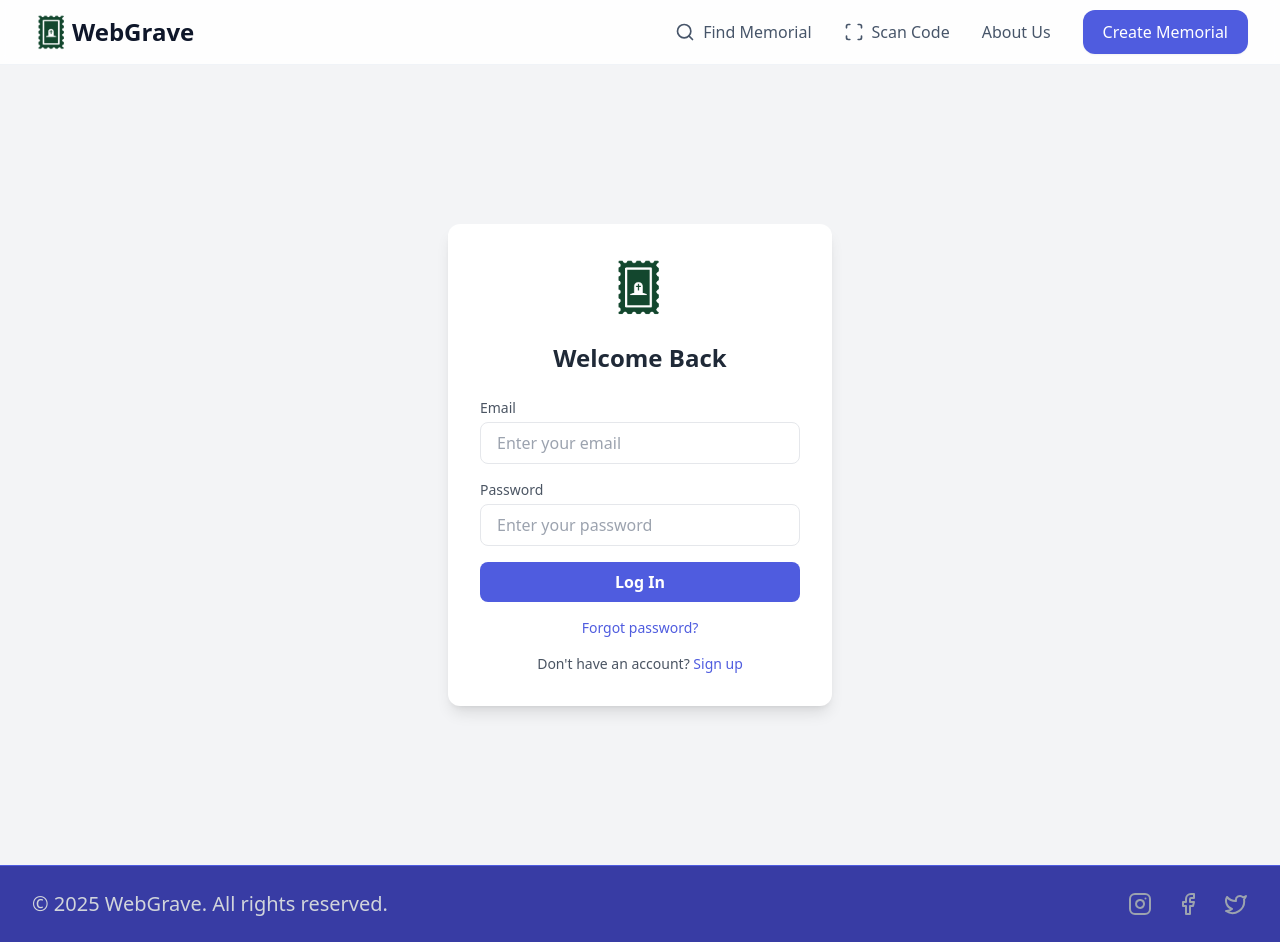
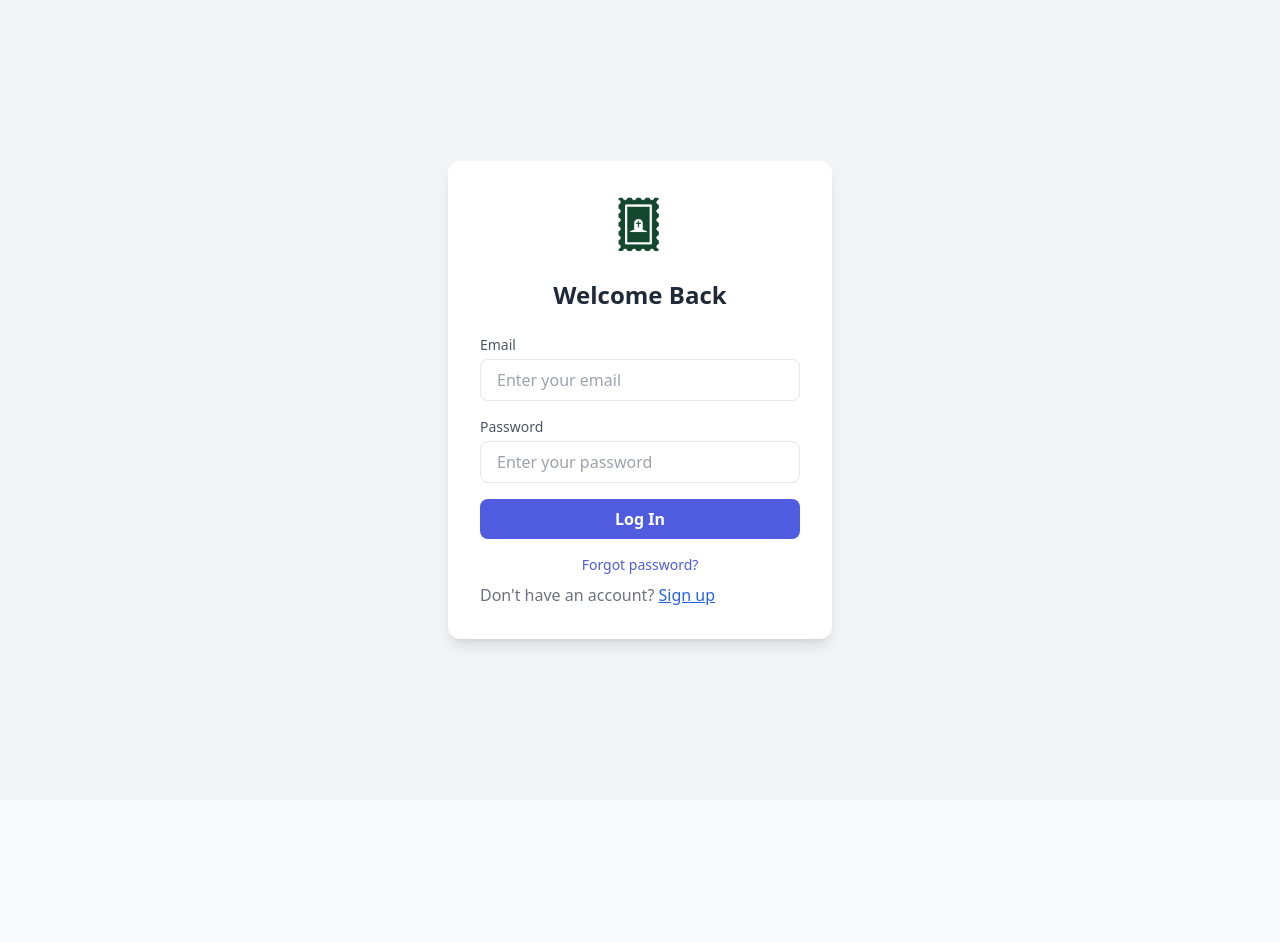
Before and after one commit to AregawiF/webgrave, a React (Vite) app in the folder client/: page / in a window 1280 px wide. Both pictures are taken after a click on the button "Login". After the commit the page ends 800 px from the top, so only its background shows below. Built offline with nearby package versions, Linux system fonts and the light colour scheme; a web font is replaced by a local one.

Commit message:
authentication

```diff
--- a/client/src/App.tsx
+++ b/client/src/App.tsx
@@ -1,4 +1,4 @@
-import React, { useState } from 'react';
+import React, { useEffect, useState } from 'react';
 import { Header } from './components/Header';
 import { Hero } from './components/Hero';
 import { Footer } from './components/Footer';
@@ -11,35 +11,69 @@ import Login from './components/Login';
 
 function App() {
   const [currentPage, setCurrentPage] = useState<'home' | 'create' | 'scan' | 'find' | 'about' | 'login' | 'signup'>('home');
+  const [isAuthenticated, setIsAuthenticated] = useState<boolean>(false);
+
+  // Check authentication state from local storage
+  useEffect(() => {
+    const authStatus = localStorage.getItem('isAuthenticated');
+    setIsAuthenticated(authStatus === 'true');
+  }, []);
+
+  // Function to handle login (sets authentication in local storage)
+  const handleLogin = () => {
+    localStorage.setItem('isAuthenticated', 'true');
+    setIsAuthenticated(true);
+    setCurrentPage('find');
+  };
+
+  // Function to handle logout
+  const handleLogout = () => {
+    localStorage.removeItem('isAuthenticated');
+    setIsAuthenticated(false);
+    setCurrentPage('home');
+  };
+
+  // Function to render the current page
+  const renderPage = () => {
+    if (!isAuthenticated && currentPage !== 'login' && currentPage !== 'signup') {
+      return <Hero onSignupClick={() => setCurrentPage('signup')} onLoginClick={() => setCurrentPage('login')} />;
+    }
+
+    switch (currentPage) {
+      case 'create':
+        return <CreateMemorial />;
+      case 'scan':
+        return <ScanCode />;
+      case 'find':
+        return <FindMemorial />;
+      case 'about':
+        return <AboutUs />;
+      case 'login':
+        return <Login setCurrentPage={setCurrentPage} onLoginSuccess={handleLogin} />;
+      case 'signup':
+        return <Signup setCurrentPage={setCurrentPage} onSignupSuccess={handleLogin} />;
+      default:
+        return isAuthenticated ? <FindMemorial/> : <Hero onSignupClick={() => setCurrentPage('signup')} onLoginClick={() => setCurrentPage('login')} />;
+    }
+  };
 
   return (
     <div className="min-h-screen bg-gray-50 flex flex-col">
-      <Header
-        onCreateClick={() => setCurrentPage('create')}
-        onScanClick={() => setCurrentPage('scan')}
-        onFindClick={() => setCurrentPage('find')}
-        onAboutClick={() => setCurrentPage('about')}
-      />
-      {currentPage === 'home' ? (
-        <Hero
-          onSignupClick={() => setCurrentPage('signup')}
-          onLoginClick={() => setCurrentPage('login')}
+      {/* Show Header only if authenticated */}
+      {isAuthenticated && (
+        <Header
+          onCreateClick={() => setCurrentPage('create')}
+          onScanClick={() => setCurrentPage('scan')}
+          onFindClick={() => setCurrentPage('find')}
+          onAboutClick={() => setCurrentPage('about')}
         />
-      ) : currentPage === 'create' ? (
-        <CreateMemorial />
-      ) : currentPage === 'scan' ? (
-        <ScanCode />
-      ) : currentPage === 'about' ? (
-        <AboutUs />
-      ) : currentPage == 'login' ? (
-        <Login />
-      ) : currentPage === 'signup' ? (
-        <Signup />
-      ) : (
-        <FindMemorial />
-      )
-      }
-      <Footer />
+      )}
+
+      {/* Render the current page */}
+      {renderPage()}
+
+      {/* Show Footer only if authenticated */}
+      {isAuthenticated && <Footer />}
     </div>
   );
 }
--- a/client/src/components/Login.tsx
+++ b/client/src/components/Login.tsx
@@ -1,7 +1,19 @@
 import React from "react";
 import logo from "../assets/webgrave-logo.png";
 
-const Login = () => {
+interface LoginProps {
+    setCurrentPage: (page: string) => void;
+    onLoginSuccess: () => void;
+  }
+
+const Login: React.FC<LoginProps> = ({ setCurrentPage, onLoginSuccess }) => {
+    const handleLogin = () => {
+        // Simulate successful login
+        // localStorage.setItem('isAuthenticated', 'true');
+
+        onLoginSuccess();
+    };
+
   return (
     <div className="flex items-center justify-center min-h-screen bg-gray-100">
       <div className="bg-white shadow-lg rounded-xl p-8 max-w-sm w-full">
@@ -35,6 +47,7 @@ const Login = () => {
           </div>
 
           <button
+            onClick={handleLogin}
             type="submit"
             className="w-full bg-primary-600 hover:bg-primary-700 text-white font-semibold py-2 rounded-lg transition"
           >
@@ -49,11 +62,11 @@ const Login = () => {
           </a>
         </div>
 
-        <p className="mt-4 text-center text-sm text-gray-600">
-          Don't have an account?{" "}
-          <a href="/signup" className="text-primary-600 hover:underline">
+        <p className="mt-2 text-gray-500">
+            Don't have an account?{" "}
+            <button onClick={() => setCurrentPage('signup')} className="text-blue-600 underline">
             Sign up
-          </a>
+            </button>
         </p>
       </div>
     </div>
--- a/client/src/components/Signup.tsx
+++ b/client/src/components/Signup.tsx
@@ -1,7 +1,21 @@
 import React from "react";
 import logo from "../assets/webgrave-logo.png";
 
-const Signup = () => {
+interface SignupProps {
+    setCurrentPage: (page: string) => void;
+    onSignupSuccess: () => void;
+  }
+
+const Signup: React.FC<SignupProps> = ({ setCurrentPage, onSignupSuccess }) => {
+
+  const handleSignup = () => {
+    // Simulate successful signup
+    // save user data to database
+    // save user data to local storage
+    // localStorage.setItem('isAuthenticated', 'true');
+
+    onSignupSuccess();
+  };
   return (
     <div className="flex items-center justify-center min-h-screen bg-gray-100">
       <div className="bg-white shadow-lg rounded-xl p-8 max-w-sm w-full">
@@ -35,20 +49,19 @@ const Signup = () => {
           </div>
 
           <button
+            onClick={handleSignup}
             type="submit"
             className="w-full bg-primary-600 hover:bg-primary-700 text-white font-semibold py-2 rounded-lg transition"
           >
             Sign Up
           </button>
+            <p className="mt-2 text-gray-500">
+                Already have an account?{" "}
+                <button onClick={() => setCurrentPage('login')} className="text-blue-600 underline">
+                Log in
+                </button>
+            </p>
         </form>
-
-        {/* Login Link */}
-        <p className="mt-4 text-center text-sm text-gray-600">
-          Already have an account?{" "}
-          <a href="/login" className="text-primary-600 hover:underline">
-            Log in
-          </a>
-        </p>
       </div>
     </div>
   );
```
